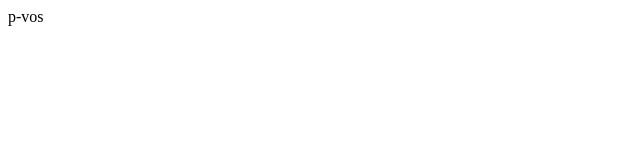
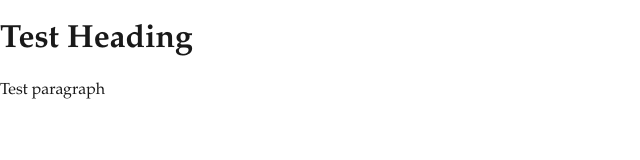
Before and after one commit to p-vos/p-vos.github.io, a plain HTML site: page index.html in a window 1280 px wide. Shown: the whole page, without its empty margins (0-640 px from the left). Drawn offline with Linux system fonts and the light colour scheme.

Commit message:
test update

```diff
--- a/index.html
+++ b/index.html
@@ -1 +1,13 @@
-p-vos
+<!DOCTYPE html>
+<html>
+<head>
+    <link rel="stylesheet" href="styles.css">
+    <title>p-vos</title>
+</head>
+
+<body>
+    <h1>Test Heading</h1>
+    <p>Test paragraph</p>
+</body>
+
+</html>
--- /dev/null
+++ b/styles.css
@@ -0,0 +1,12 @@
+:root {
+    --main: rgba(0, 0, 0, 0.9);
+    --blue: rgb(79, 115, 222);
+    --white: rgb(250, 250, 250);
+  }
+
+body,html {
+    margin: 0px;
+    font-family:Garamond, Georgia, serif;
+    font-size: 12pt;
+    color: var(--main);
+  }
```
